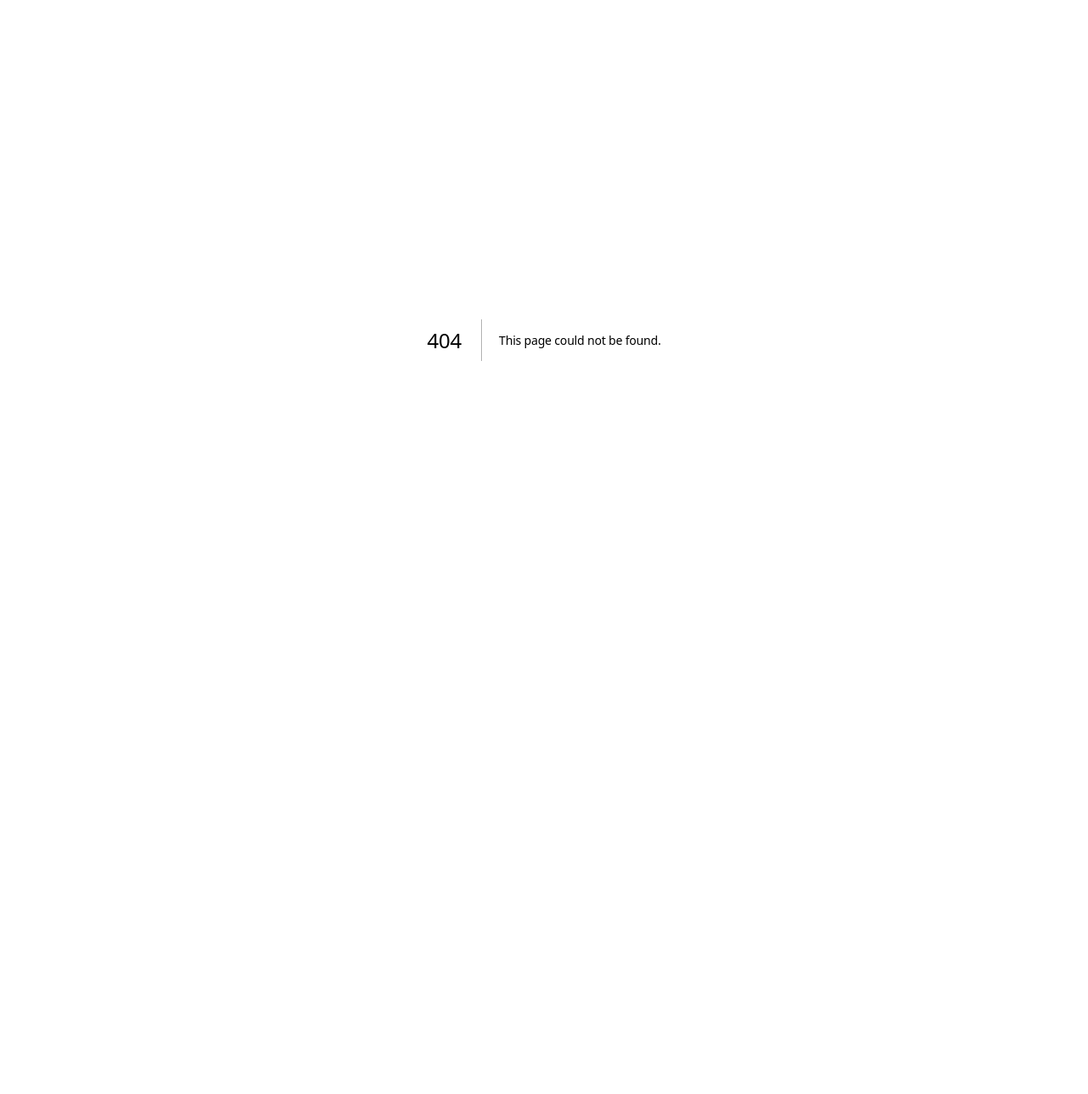
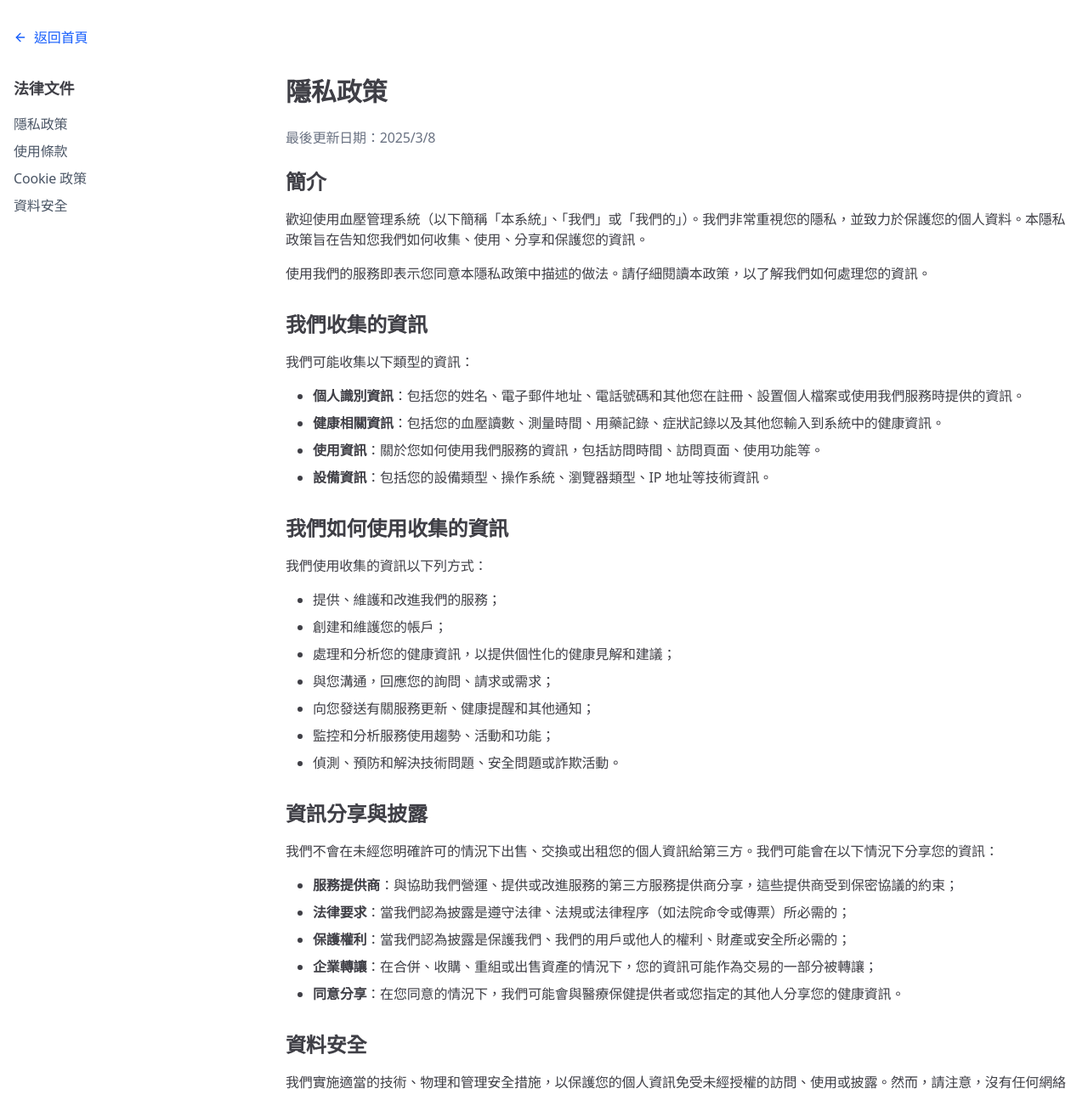
Before and after one commit to firstfu/blood-pressure-web, a Next.js app: page /legal/privacy-policy in a window 1280 px wide. Before the commit this address had no page. Shown: the top 1288 px of the page at 85% size. Before the commit the page ends 800 px from the top, so only its background shows below. Built offline with nearby package versions, Linux system fonts and the light colour scheme; a web font is replaced by a local one.

Commit message:
更新：修改 Footer 組件中的法律連結
- 將 Footer 中的法律相關連結更新為正確的路徑，包括隱私政策、使用條款、Cookie 政策及資料安全，提升用戶導航體驗。

```diff
--- a/app/components/Footer.tsx
+++ b/app/components/Footer.tsx
@@ -88,22 +88,22 @@ export default function Footer() {
             <h3 className="font-semibold text-lg mb-4 text-foreground">法律</h3>
             <ul className="space-y-2">
               <li>
-                <Link href="#" className="text-muted-foreground hover:text-primary transition-colors">
+                <Link href="/legal/privacy-policy" className="text-muted-foreground hover:text-primary transition-colors">
                   隱私政策
                 </Link>
               </li>
               <li>
-                <Link href="#" className="text-muted-foreground hover:text-primary transition-colors">
+                <Link href="/legal/terms-of-service" className="text-muted-foreground hover:text-primary transition-colors">
                   使用條款
                 </Link>
               </li>
               <li>
-                <Link href="#" className="text-muted-foreground hover:text-primary transition-colors">
+                <Link href="/legal/cookie-policy" className="text-muted-foreground hover:text-primary transition-colors">
                   Cookie 政策
                 </Link>
               </li>
               <li>
-                <Link href="#" className="text-muted-foreground hover:text-primary transition-colors">
+                <Link href="/legal/data-security" className="text-muted-foreground hover:text-primary transition-colors">
                   資料安全
                 </Link>
               </li>
--- /dev/null
+++ b/app/legal/layout.tsx
@@ -0,0 +1,59 @@
+import type { Metadata } from "next";
+import Link from "next/link";
+import { ArrowLeft } from "lucide-react";
+
+export const metadata: Metadata = {
+  title: "法律文件 | 血壓管理系統",
+  description: "血壓管理系統的法律文件、隱私政策和使用條款",
+};
+
+const LegalLinks = [
+  { name: "隱私政策", href: "/legal/privacy-policy" },
+  { name: "使用條款", href: "/legal/terms-of-service" },
+  { name: "Cookie 政策", href: "/legal/cookie-policy" },
+  { name: "資料安全", href: "/legal/data-security" },
+];
+
+export default function LegalLayout({
+  children,
+}: Readonly<{
+  children: React.ReactNode;
+}>) {
+  return (
+    <div className="container mx-auto py-8 px-4">
+      <div className="mb-8">
+        <Link href="/" className="inline-flex items-center text-blue-600 hover:text-blue-800">
+          <ArrowLeft className="mr-2 h-4 w-4" />
+          返回首頁
+        </Link>
+      </div>
+
+      <div className="grid grid-cols-1 md:grid-cols-4 gap-8">
+        <aside className="md:col-span-1">
+          <div className="sticky top-8">
+            <h3 className="text-lg font-semibold mb-4">法律文件</h3>
+            <nav>
+              <ul className="space-y-2">
+                {LegalLinks.map(link => (
+                  <li key={link.href}>
+                    <Link href={link.href} className="text-gray-600 hover:text-blue-600">
+                      {link.name}
+                    </Link>
+                  </li>
+                ))}
+              </ul>
+            </nav>
+          </div>
+        </aside>
+
+        <main className="md:col-span-3">
+          <div className="prose max-w-none">{children}</div>
+        </main>
+      </div>
+
+      <footer className="mt-16 text-center text-gray-500 text-sm">
+        <p>© {new Date().getFullYear()} 血壓管理系統。保留所有權利。</p>
+      </footer>
+    </div>
+  );
+}
--- /dev/null
+++ b/app/legal/privacy-policy/page.tsx
@@ -0,0 +1,134 @@
+import type { Metadata } from "next";
+
+export const metadata: Metadata = {
+  title: "隱私政策 | 血壓管理系統",
+  description: "了解我們如何收集、使用和保護您的個人資料",
+};
+
+export default function PrivacyPolicy() {
+  return (
+    <div>
+      <h1 className="text-3xl font-bold mb-6">隱私政策</h1>
+      <p className="text-gray-500 mb-6">最後更新日期：{new Date().toLocaleDateString("zh-TW")}</p>
+
+      <section className="mb-8">
+        <h2 className="text-2xl font-semibold mb-4">簡介</h2>
+        <p className="mb-4">
+          歡迎使用血壓管理系統（以下簡稱「本系統」、「我們」或「我們的」）。我們非常重視您的隱私，並致力於保護您的個人資料。本隱私政策旨在告知您我們如何收集、使用、分享和保護您的資訊。
+        </p>
+        <p className="mb-4">使用我們的服務即表示您同意本隱私政策中描述的做法。請仔細閱讀本政策，以了解我們如何處理您的資訊。</p>
+      </section>
+
+      <section className="mb-8">
+        <h2 className="text-2xl font-semibold mb-4">我們收集的資訊</h2>
+        <p className="mb-4">我們可能收集以下類型的資訊：</p>
+        <ul className="list-disc pl-8 mb-4 space-y-2">
+          <li>
+            <strong>個人識別資訊</strong>：包括您的姓名、電子郵件地址、電話號碼和其他您在註冊、設置個人檔案或使用我們服務時提供的資訊。
+          </li>
+          <li>
+            <strong>健康相關資訊</strong>：包括您的血壓讀數、測量時間、用藥記錄、症狀記錄以及其他您輸入到系統中的健康資訊。
+          </li>
+          <li>
+            <strong>使用資訊</strong>：關於您如何使用我們服務的資訊，包括訪問時間、訪問頁面、使用功能等。
+          </li>
+          <li>
+            <strong>設備資訊</strong>：包括您的設備類型、操作系統、瀏覽器類型、IP 地址等技術資訊。
+          </li>
+        </ul>
+      </section>
+
+      <section className="mb-8">
+        <h2 className="text-2xl font-semibold mb-4">我們如何使用收集的資訊</h2>
+        <p className="mb-4">我們使用收集的資訊以下列方式：</p>
+        <ul className="list-disc pl-8 mb-4 space-y-2">
+          <li>提供、維護和改進我們的服務；</li>
+          <li>創建和維護您的帳戶；</li>
+          <li>處理和分析您的健康資訊，以提供個性化的健康見解和建議；</li>
+          <li>與您溝通，回應您的詢問、請求或需求；</li>
+          <li>向您發送有關服務更新、健康提醒和其他通知；</li>
+          <li>監控和分析服務使用趨勢、活動和功能；</li>
+          <li>偵測、預防和解決技術問題、安全問題或詐欺活動。</li>
+        </ul>
+      </section>
+
+      <section className="mb-8">
+        <h2 className="text-2xl font-semibold mb-4">資訊分享與披露</h2>
+        <p className="mb-4">我們不會在未經您明確許可的情況下出售、交換或出租您的個人資訊給第三方。我們可能會在以下情況下分享您的資訊：</p>
+        <ul className="list-disc pl-8 mb-4 space-y-2">
+          <li>
+            <strong>服務提供商</strong>：與協助我們營運、提供或改進服務的第三方服務提供商分享，這些提供商受到保密協議的約束；
+          </li>
+          <li>
+            <strong>法律要求</strong>：當我們認為披露是遵守法律、法規或法律程序（如法院命令或傳票）所必需的；
+          </li>
+          <li>
+            <strong>保護權利</strong>：當我們認為披露是保護我們、我們的用戶或他人的權利、財產或安全所必需的；
+          </li>
+          <li>
+            <strong>企業轉讓</strong>：在合併、收購、重組或出售資產的情況下，您的資訊可能作為交易的一部分被轉讓；
+          </li>
+          <li>
+            <strong>同意分享</strong>：在您同意的情況下，我們可能會與醫療保健提供者或您指定的其他人分享您的健康資訊。
+          </li>
+        </ul>
+      </section>
+
+      <section className="mb-8">
+        <h2 className="text-2xl font-semibold mb-4">資料安全</h2>
+        <p className="mb-4">
+          我們實施適當的技術、物理和管理安全措施，以保護您的個人資訊免受未經授權的訪問、使用或披露。然而，請注意，沒有任何網絡傳輸或電子存儲方法是完全安全的。
+        </p>
+      </section>
+
+      <section className="mb-8">
+        <h2 className="text-2xl font-semibold mb-4">您的權利與選擇</h2>
+        <p className="mb-4">您對自己的個人資訊擁有以下權利：</p>
+        <ul className="list-disc pl-8 mb-4 space-y-2">
+          <li>
+            <strong>訪問和更新</strong>：您可以通過帳戶設置訪問和更新您的個人資訊；
+          </li>
+          <li>
+            <strong>資料導出</strong>：您可以請求導出您在我們服務中存儲的個人資訊的副本；
+          </li>
+          <li>
+            <strong>刪除資料</strong>：您可以請求刪除您的帳戶和相關資訊；
+          </li>
+          <li>
+            <strong>通知偏好</strong>：您可以通過帳戶設置或聯繫我們來更改您對通知和通訊的偏好；
+          </li>
+          <li>
+            <strong>同意撤回</strong>：如果我們基於您的同意處理您的資訊，您有權隨時撤回同意。
+          </li>
+        </ul>
+      </section>
+
+      <section className="mb-8">
+        <h2 className="text-2xl font-semibold mb-4">兒童隱私</h2>
+        <p className="mb-4">
+          我們的服務不面向 16 歲以下的兒童。我們不會故意收集 16
+          歲以下兒童的個人識別資訊。如果您是父母或監護人，並相信我們可能收集了您子女的資訊，請聯繫我們，我們將採取措施刪除這些資訊。
+        </p>
+      </section>
+
+      <section className="mb-8">
+        <h2 className="text-2xl font-semibold mb-4">隱私政策變更</h2>
+        <p className="mb-4">
+          我們可能會不時更新本隱私政策。更新後的政策將在此頁面上發布，並更新政策頂部的「最後更新日期」。我們鼓勵您定期查看本政策以了解任何變更。在重大變更的情況下，我們可能會通過電子郵件或服務內通知向您發送通知。
+        </p>
+      </section>
+
+      <section className="mb-8">
+        <h2 className="text-2xl font-semibold mb-4">聯繫我們</h2>
+        <p className="mb-4">如果您對本隱私政策有任何疑問、意見或請求，請通過以下方式聯繫我們：</p>
+        <p>
+          電子郵件：privacy@bloodpressureapp.com
+          <br />
+          電話：+886-2-1234-5678
+          <br />
+          地址：台灣台北市信義區信義路五段7號
+        </p>
+      </section>
+    </div>
+  );
+}
```
